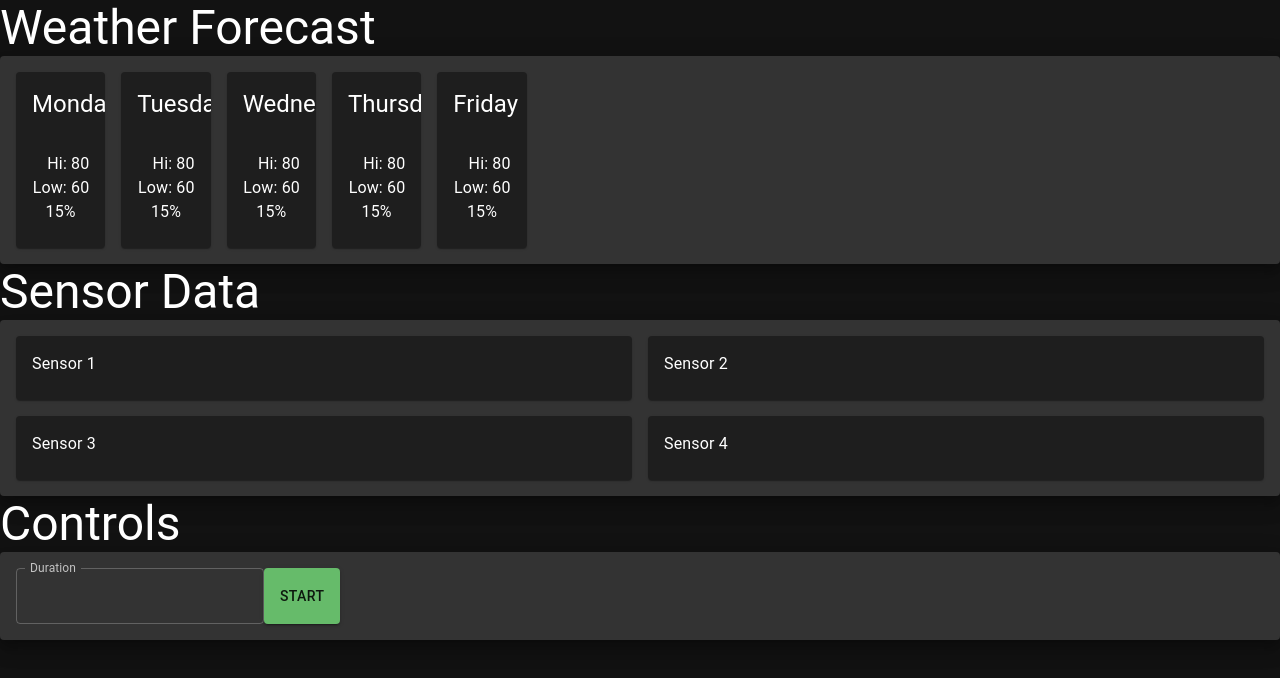
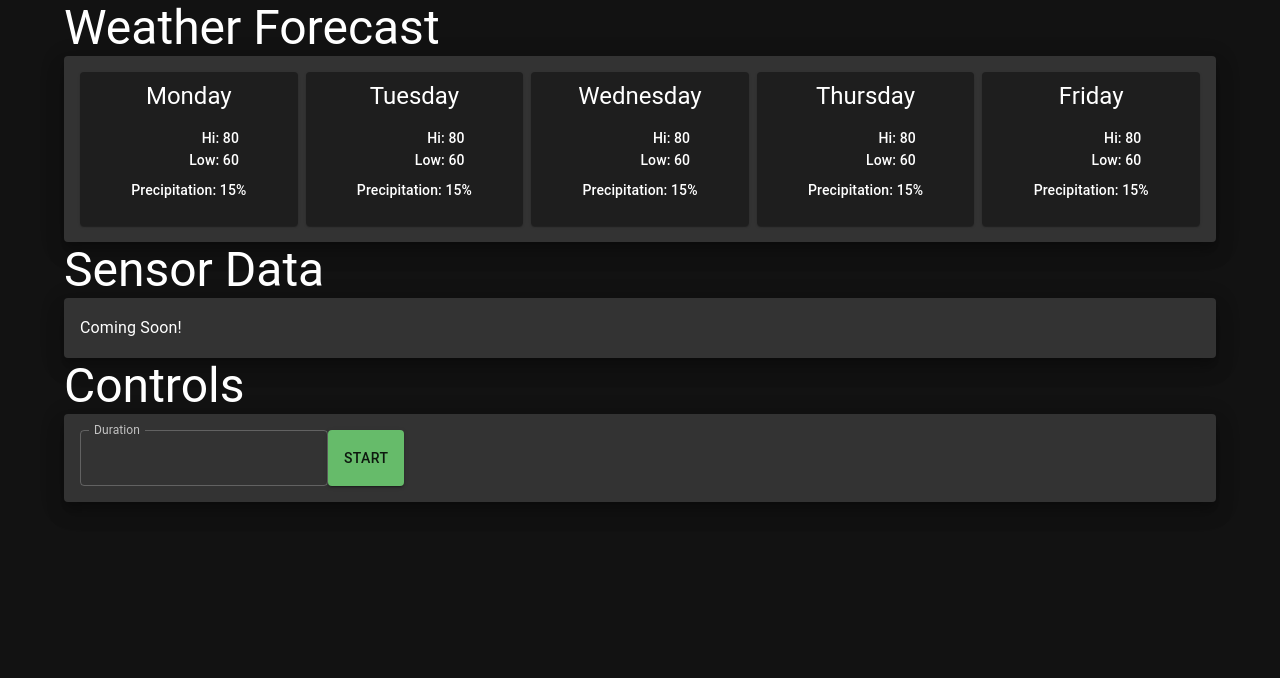
Before and after one commit to k1gardi/gardener-web, a React (Create React App) app in the folder client/: page / in a window 1280 px wide. Shown: the top 678 px of the page. Built offline with nearby package versions, Linux system fonts and the light colour scheme.

Commit message:
styling for weather tiles

```diff
--- a/client/src/App.tsx
+++ b/client/src/App.tsx
@@ -1,5 +1,5 @@
 import {createTheme} from "@mui/material/styles";
-import {ThemeProvider} from "@mui/material";
+import {ThemeProvider, Container } from "@mui/material";
 import CssBaseline from "@mui/material/CssBaseline";
 import {WeatherForecast} from "./components/weather-forecast";
 import {SensorData} from "./components/sensor-data";
@@ -11,6 +11,15 @@ const darkTheme = createTheme({
   palette: {
     mode: "dark",
   },
+  components: {
+    MuiCardContent:{
+      styleOverrides: {
+        root: {
+          padding: '0 0 0 0'
+        }
+      }
+    }
+  }
 });
 
 export const App = () => {
@@ -18,11 +27,15 @@ export const App = () => {
     <ThemeProvider theme={darkTheme}>
       <CssBaseline />
       <WeatherProvider>
+      <Container >
+
         {/* <header>
           </header> */}
         <WeatherForecast />
         <SensorData />
         <Controls />
+        </Container >
+
       </WeatherProvider>
     </ThemeProvider>
   );
--- a/client/src/components/sensor-data.tsx
+++ b/client/src/components/sensor-data.tsx
@@ -8,36 +8,42 @@ export const SensorData = () => {
       </Typography>
       <Paper elevation={12}>
         <Box p={2}>
-          <Grid container spacing={2}>
-            <Grid item xs={6}>
+          <Typography
+            variant="subtitle1"
+            component="p"
+          >
+            Coming Soon!
+          </Typography>
+          {/* <Grid container spacing={2}>
+            <Grid item width="50%">
               <Card>
                 <CardContent>
                   <Typography>Sensor 1</Typography>
                 </CardContent>
               </Card>
             </Grid>
-            <Grid item xs={6}>
+            <Grid item width="50%">
               <Card>
                 <CardContent>
                   <Typography>Sensor 2</Typography>
                 </CardContent>
               </Card>
             </Grid>
-            <Grid item xs={6}>
+            <Grid item width="50%">
               <Card>
                 <CardContent>
                   <Typography>Sensor 3</Typography>
                 </CardContent>
               </Card>
             </Grid>
-            <Grid item xs={6}>
+            <Grid item width="50%">
               <Card>
                 <CardContent>
                   <Typography>Sensor 4</Typography>
                 </CardContent>
               </Card>
             </Grid>
-          </Grid>
+          </Grid> */}
         </Box>
       </Paper>
     </div>
--- a/client/src/components/weather-forecast.tsx
+++ b/client/src/components/weather-forecast.tsx
@@ -8,7 +8,6 @@ import {
   CardHeader,
 } from "@mui/material";
 import {useWeather} from "../common/weather-query-provider";
-import {css} from "@emotion/react";
 
 export const WeatherForecast = () => {
   const weatherData = useWeather();
@@ -20,24 +19,32 @@ export const WeatherForecast = () => {
       </Typography>
       <Paper elevation={12}>
         <Box p={2}>
-          <Grid container spacing={2}>
+          <Grid container spacing={1}>
             {weatherData.length === 0 ? (
               <Typography>Unable to fetch weather data</Typography>
             ) : (
               weatherData.map((day, index) => {
                 return (
-                  <Grid item xs={1}>
-                    {/* <p key={`weather-tile-${index}`}>
-                      {`${day.high}, ${day.low}, ${day.icon}, ${day.precip}, `}
-                    </p> */}
+                  <Grid item width="20%" key={`weather-card-${index}`} >
                     <Card>
-                      <CardHeader title={day.day} sx={{padding: "0 8 0 8"}} />
-                      <CardContent>
+                      <CardHeader
+                        title={day.day}
+                        sx={{padding: "8px 8px 8px 8px", textAlign: "center"}}
+                      />
+                      <CardContent
+                        sx={{
+                          padding: "0px 8px 0px 8px",
+                          display: "flex",
+                          flexDirection: "column",
+                          justifyContent: "space-between",
+                        }}
+                      >
                         <div
                           style={{
+                            padding: "8px 0px 8px 0px",
                             display: "flex",
                             flexDirection: "row",
-                            justifyContent: 'space-between',
+                            justifyContent: "space-evenly",
                           }}
                         >
                           <img
@@ -46,13 +53,29 @@ export const WeatherForecast = () => {
                             style={{objectFit: "contain"}}
                           />
                           <div style={{}}>
-                            <Typography sx={{textAlign: 'right'}}>Hi: {day.high}</Typography>
-                            <Typography sx={{textAlign: 'right'}}>Low: {day.low}</Typography>
+                            <Typography
+                              variant="subtitle2"
+                              component="p"
+                              sx={{textAlign: "right"}}
+                            >
+                              Hi: {day.high}
+                            </Typography>
+                            <Typography
+                              variant="subtitle2"
+                              component="p"
+                              sx={{textAlign: "right"}}
+                            >
+                              Low: {day.low}
+                            </Typography>
                           </div>
                         </div>
-                        <p style={{margin: 0, textAlign: "center"}}>
-                          {day.precip}
-                        </p>
+                        <Typography
+                          variant="subtitle2"
+                          component="p"
+                          style={{margin: 0, textAlign: "center"}}
+                        >
+                          Precipitation: {day.precip}
+                        </Typography>
                       </CardContent>
                     </Card>
                   </Grid>
```
